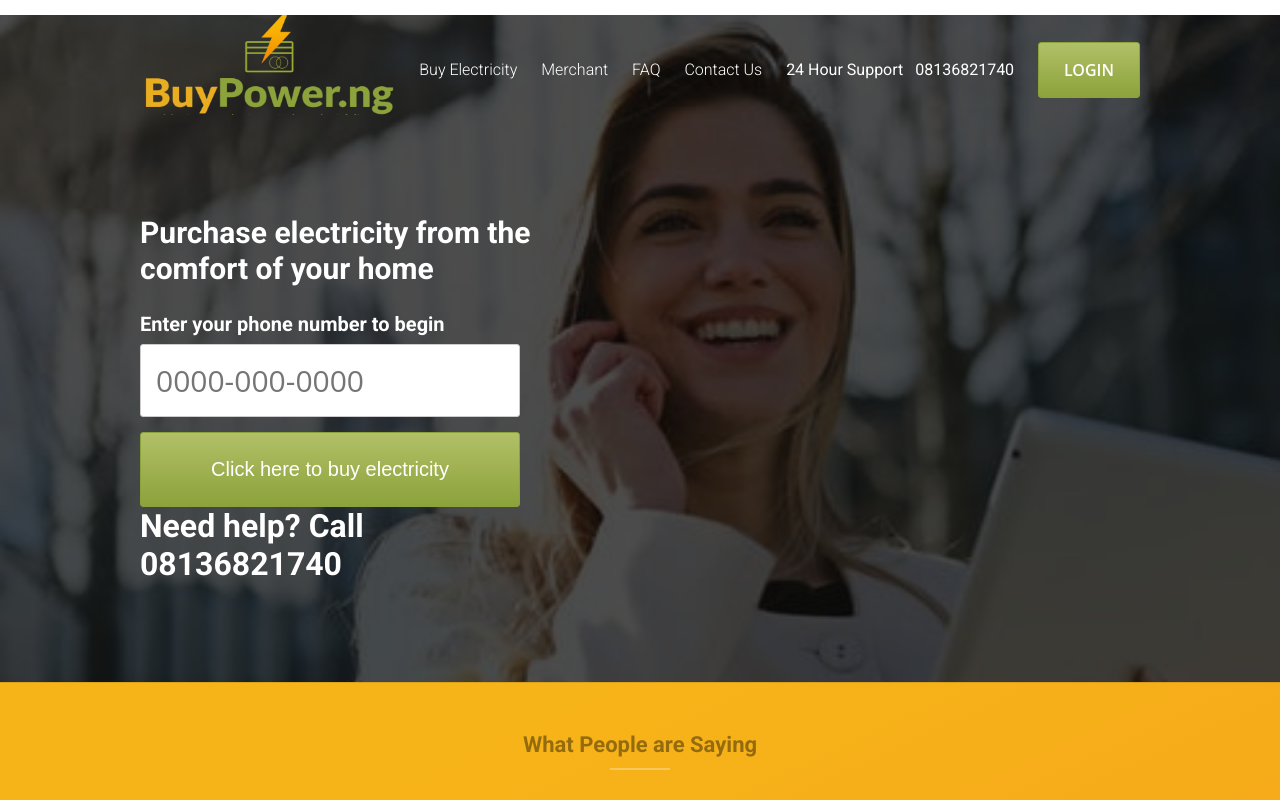
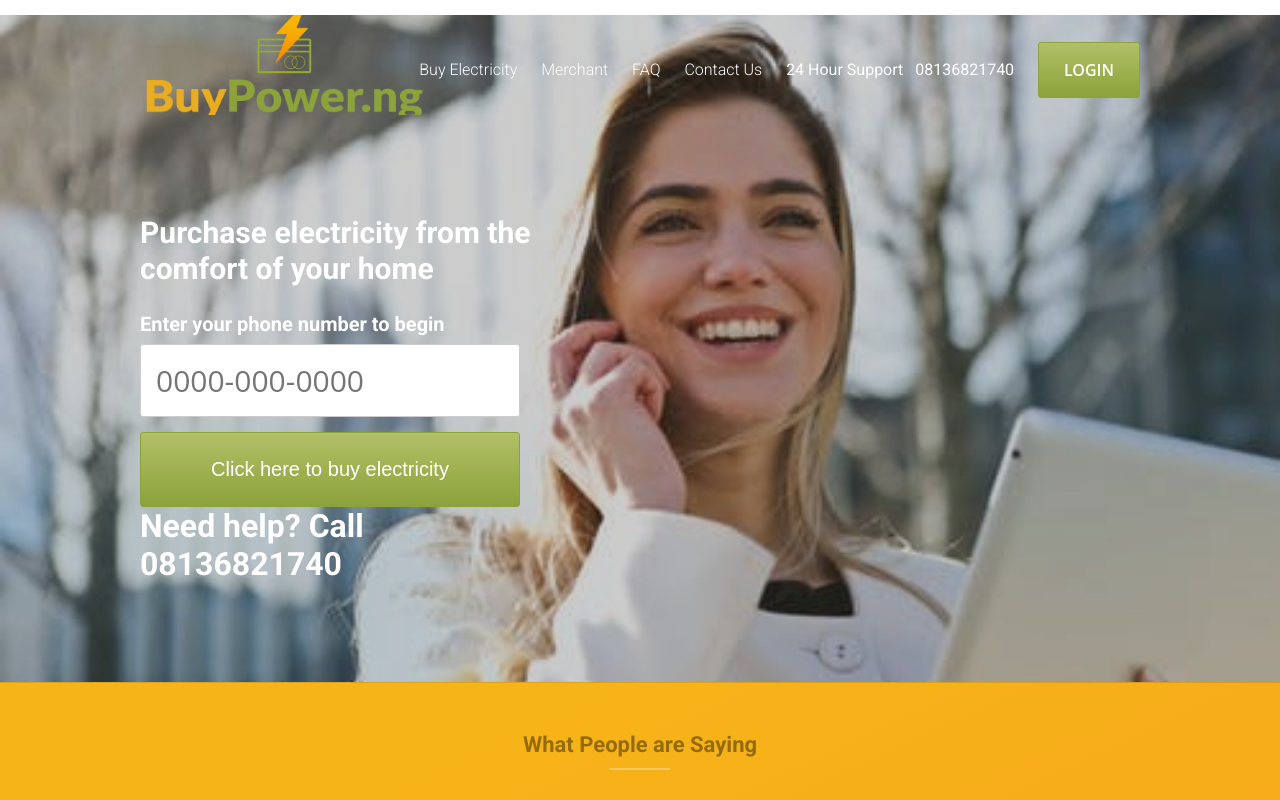
Before and after one commit to Sam92-Coder/BuyPowerNg, a plain HTML site: page index.html in a window 1280 px wide. Shown: the top 800 px of the page. Drawn offline with Linux system fonts and the light colour scheme.

Commit message:
Update style.css

```diff
--- a/css/style.css
+++ b/css/style.css
@@ -13,7 +13,7 @@ body{
     vertical-align: baseline;
 
 }
-
+/*css app goes here*/
 .app{
     animation: appear 1s ease-out;
     animation-duration: 1s;
@@ -25,7 +25,7 @@ body{
     animation-play-state: running;
     animation-name: appear;
 }
-
+/*HomePage css goes here*/
 .home-page{
     min-height: 90vh;
     padding: 0;
@@ -51,7 +51,7 @@ html{
     font-family: Open Sans,sans-serif;
     /* overflow-x: hidden; */
 }
-
+/*header css goes here*/
 header{
     position: relative;
     padding: 15px 0 25px;
@@ -84,7 +84,7 @@ a:active, a:hover{
 
 .logo{
     background-image: url("../img/logo.png");
-    width: 260px;
+    width: 290px;
     height: 100px;
 
 }
@@ -120,7 +120,7 @@ header nav{
     transition: visibility 0s,opacity .5s;
     display: block;
 }
-
+/*nav css goes here*/
 nav{
     padding: 0;
     margin: 0;
@@ -201,7 +201,7 @@ header nav .nav-item.button{
     border: 1px solid #8ca23b;
     background: linear-gradient(180deg,#b1c067 0,#8ca23b);
 }
-
+/*banner css goes here*/
 .home-page .banner{
     color: #fff;
     background-image: url("../img/telecom1.jpeg");
@@ -218,7 +218,7 @@ header nav .nav-item.button{
     bottom: 0;
     left: 0;
     right: 0;
-    background: rgba(0,0,0,.7);
+    background: rgba(0,0,0,.2);
 }
 
 .home-page .banner form{
@@ -271,7 +271,7 @@ form{
     width: 380px;
     font-size: 30px;
 }
-
+/*Input fields css goes here*/
 input[type=tel]{
     padding: 15px;
     box-sizing: border-box;
@@ -346,7 +346,7 @@ button{
 .home-page .banner form h2{
     font-weight: 600;
 }
-
+/*showcase css goes here*/
 .home-page .showcase{
     position: relative;
     text-align: center;
@@ -404,7 +404,7 @@ h3{
     width: 60px;
     height: 2px;
 }
-
+/*showcase Testimonial goes here*/
 .home-page .showcase .testimonials{
     margin-bottom: 70px;
 }
@@ -533,7 +533,7 @@ h3 span{
     background: rgba(0,0,0,.1);
     margin: 0px 0px;
 }
-
+/*companies css image goes here*/
 .companies .kaedco{
     width: 190px;
     margin: 0 50px;
@@ -584,7 +584,7 @@ h3 span{
     height: 100px;
     margin: 0 50px;
 }
-
+/*merchant css goes here*/
 .merchant{
     background: #f9f8f4;
     margin-top: 50px;
@@ -602,7 +602,7 @@ h3 span{
     border: 0;
     border-radius: 50px;
 }
-
+/*footer goes here*/
 footer{
     background: rgba(0,0,0,.3);
     padding: 25px 0;
@@ -639,7 +639,7 @@ footer .copyright{
 }
 
 
-/* Media queries */
+/* Media queries goes here */
 
 @media screen and (max-width: 500px) {
     header .nav-btn .nav-btn-bar{
```
